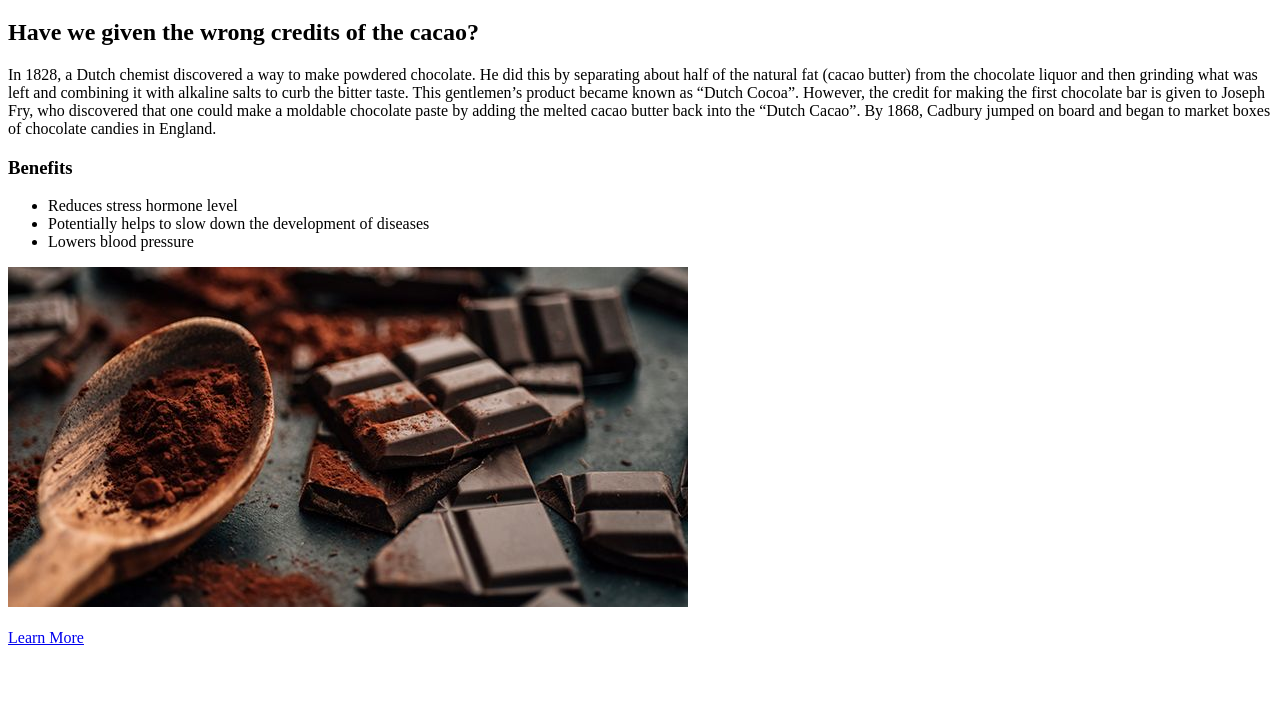
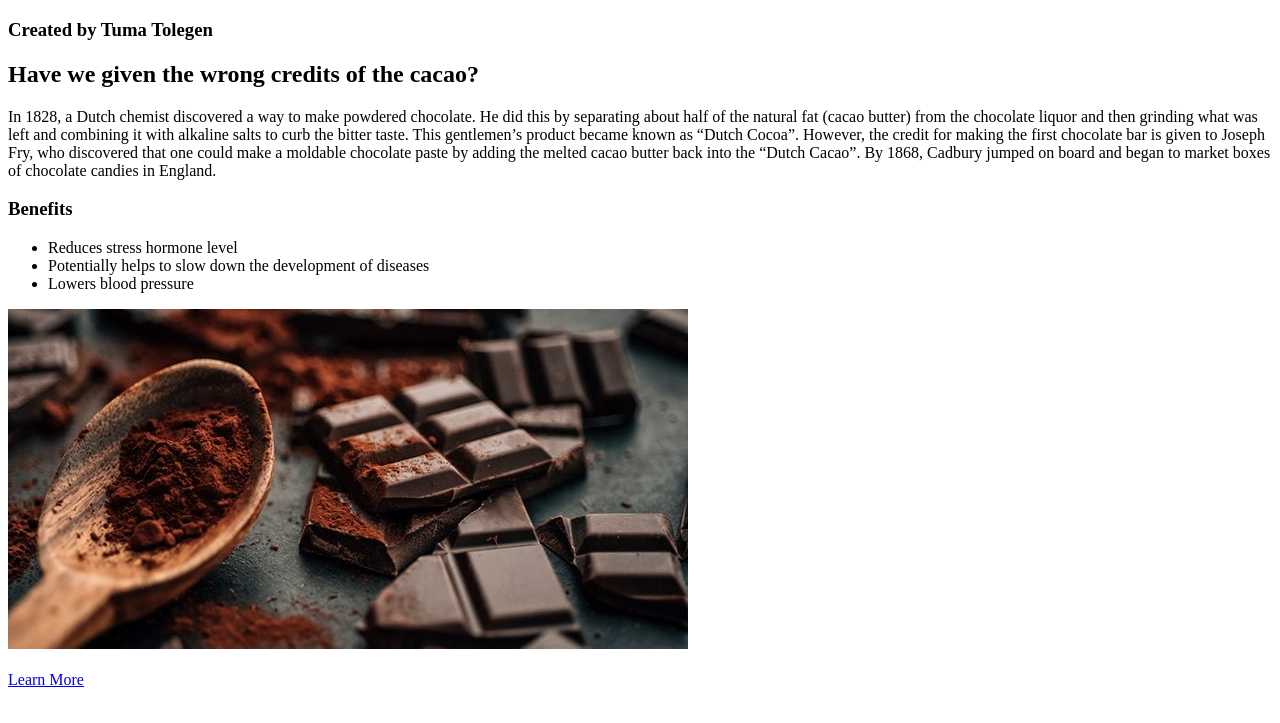
Before and after one commit to Tuma-Tolegen/prj4-chapter-3, a plain HTML site: page index.html in a window 1280 px wide. Shown: the part 61-784 px from the top of the page. Drawn offline with Linux system fonts and the light colour scheme.

Commit message:
Created by Tuma Tolegen

```diff
--- a/index.html
+++ b/index.html
@@ -6,6 +6,7 @@
 </head>
 <body>
 	<h1>Organic Raw Chocolate at Buas</h1>
+	<h3>Created by Tuma Tolegen</h3>
 	<div id="introduction">
 		<h2>Have we given the wrong credits of the cacao?</h2>
 		<p>In 1828, a Dutch chemist discovered a way to make powdered chocolate. He did this by separating about half of the natural fat (cacao butter) from the chocolate liquor and then grinding what was left and combining it with alkaline salts to curb the bitter taste. This gentlemen’s product became known as “Dutch Cocoa”. However, the credit for making the first chocolate bar is given to Joseph Fry, who discovered that one could make a moldable chocolate paste by adding the melted cacao butter back into the “Dutch Cacao”. By 1868, Cadbury jumped on board and began to market boxes of chocolate candies in England.</p>
```
